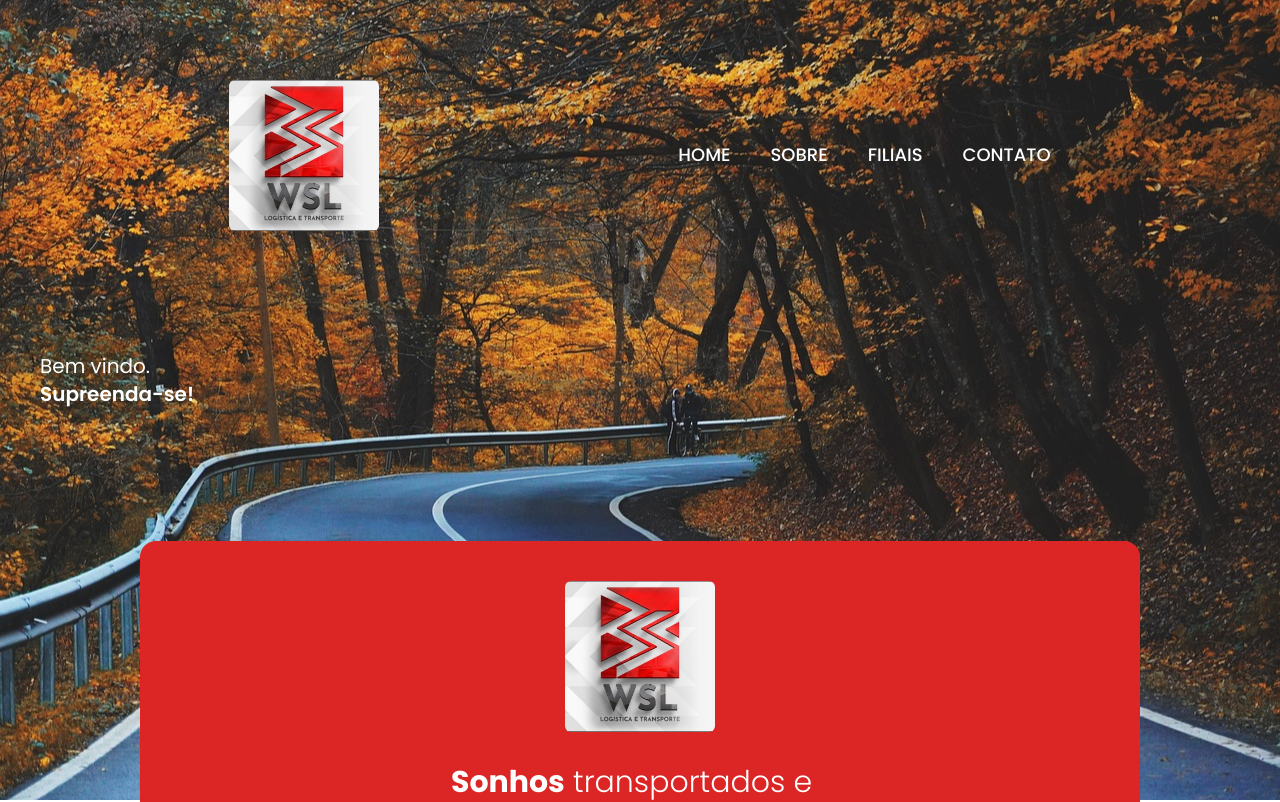
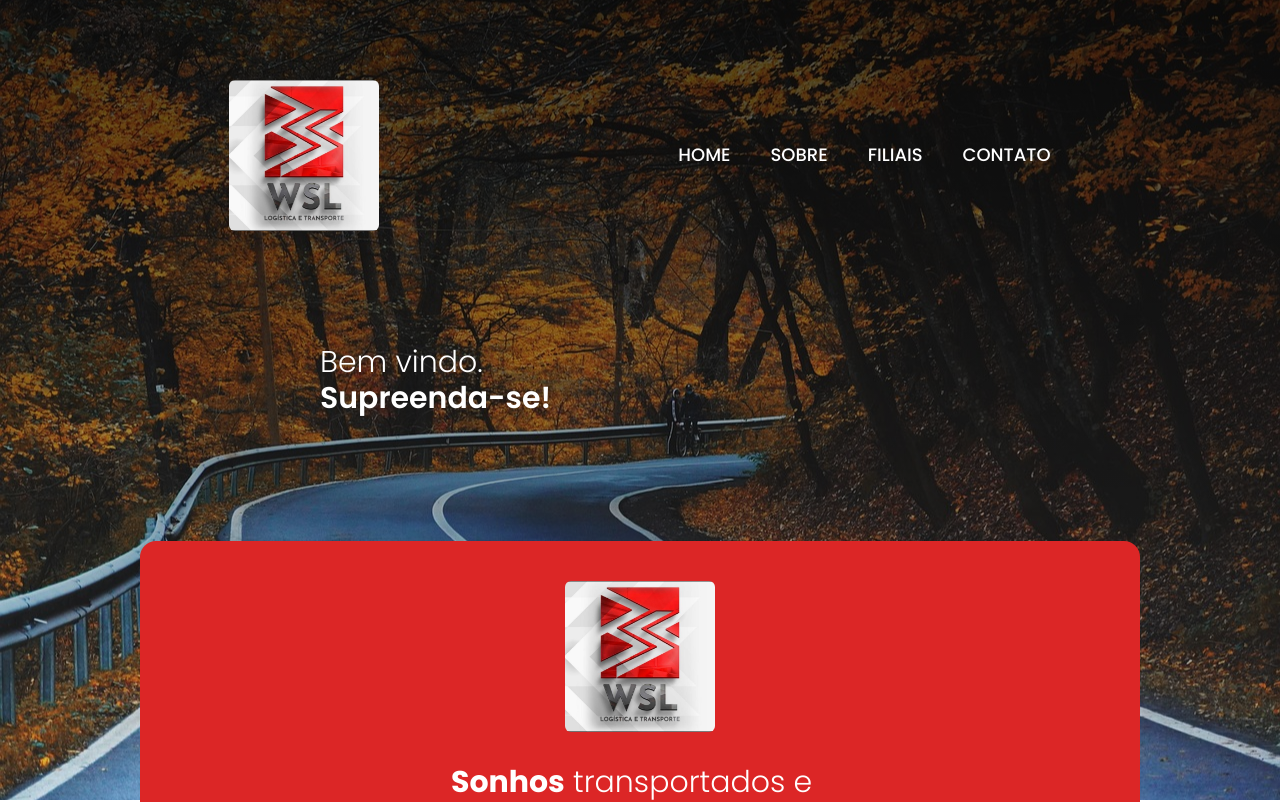
Before and after one commit to ruyteer/wsl-log, a Next.js app: page / in a window 1280 px wide. Shown: the top 802 px of the page. Built offline with nearby package versions, Linux system fonts and the light colour scheme.

Commit message:
hero shadow

```diff
--- a/src/app/globals.css
+++ b/src/app/globals.css
@@ -69,7 +69,12 @@
 }
 
 .parallax {
-  background-image: url("/estrada.jpg");
+  background-image: linear-gradient(
+      to bottom,
+      rgba(0, 0, 0, 0.68),
+      rgba(255, 255, 255, 0)
+    ),
+    url("/estrada.jpg");
 }
 
 body {
--- a/src/components/pages/home/hero.jsx
+++ b/src/components/pages/home/hero.jsx
@@ -5,9 +5,9 @@ import Image from "next/image";
 export function Hero() {
   return (
     <>
-      <section className="parallax min-h-[100vh] lg:bg-fixed bg-center bg-cover  text-start h-screen flex items-center justify-center relative">
-        <div className="w-full text-start p-10 -mt-10">
-          <h1 className="text-start text-xl">
+      <section className="parallax   min-h-[100vh] lg:bg-fixed bg-center bg-cover   text-start h-screen flex items-center justify-center relative">
+        <div className="w-full text-start max-sm:p-10 lg:w-[50%] -mt-10">
+          <h1 className="text-start text-xl  lg:text-3xl font-light">
             Bem vindo. <br />{" "}
             <span className="font-semibold">Supreenda-se!</span>
           </h1>
```
